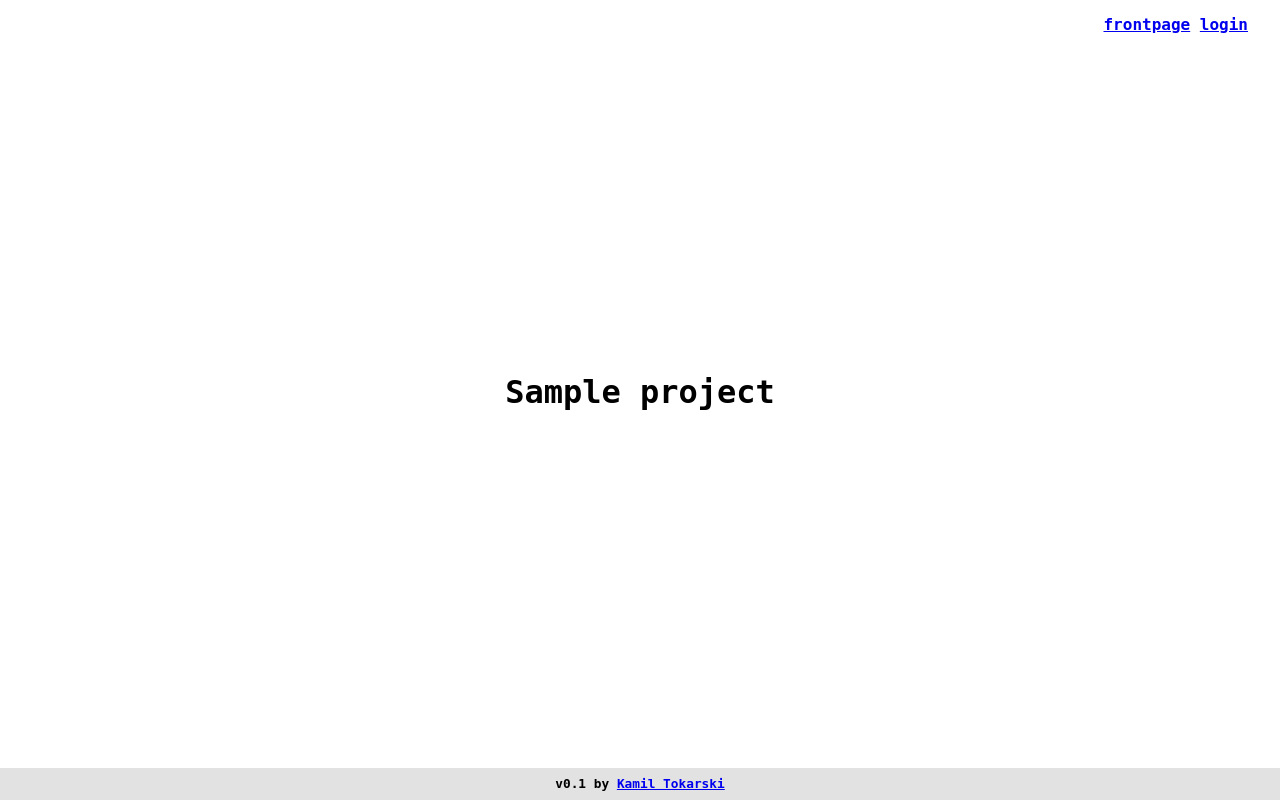
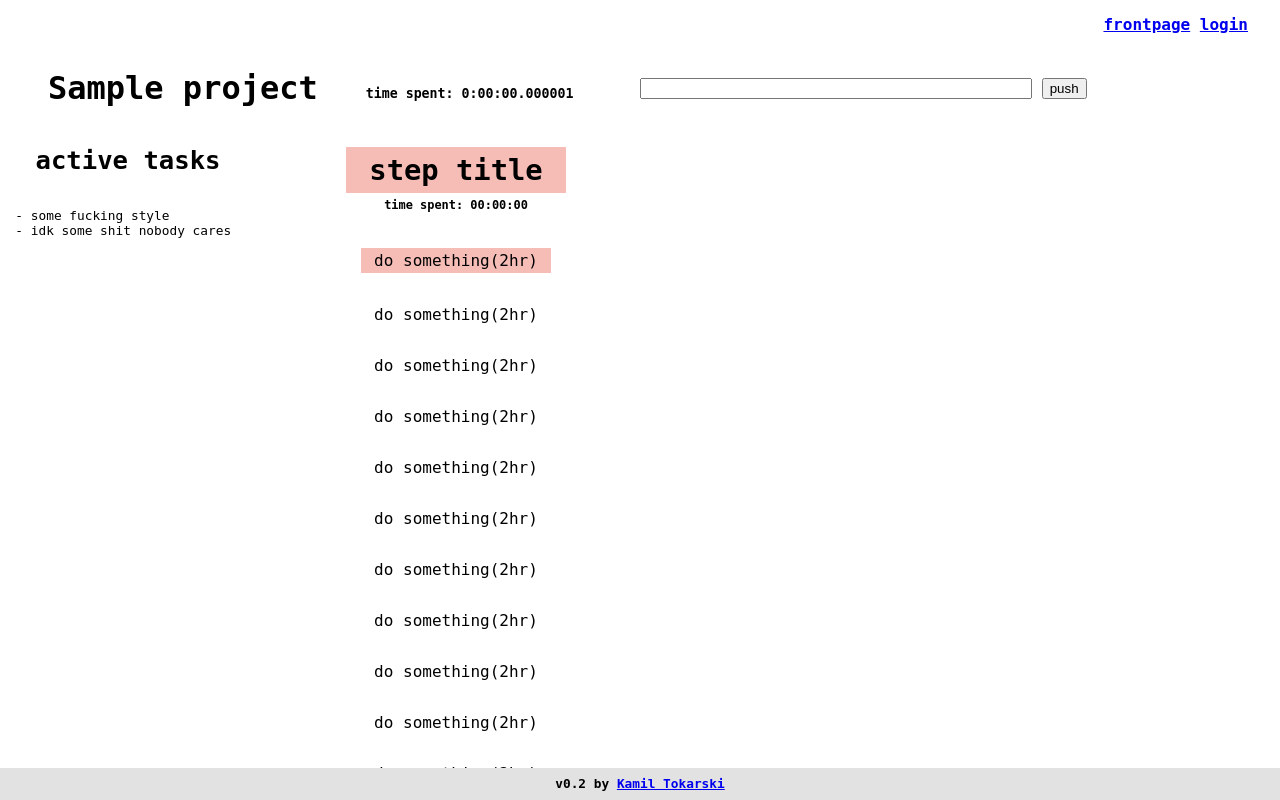
Before and after one commit to kamiltxyz/projekt, a Django app: a page that uses projekt_web/templates/elements/_footer.html in a window 1280 px wide. Run offline with Django 3.2, Linux system fonts and the light colour scheme; tables that the repository leaves empty hold one stand-in row (values such as "Sample post").

Commit message:
TODO:   - W końcu zrób żeby dodawanie stepów dzialalo   - Dodaj taski

```diff
--- a/projekt_core/admin.py
+++ b/projekt_core/admin.py
@@ -1,5 +1,6 @@
 from django.contrib import admin
-from .models import Project
+from .models import Project, Step
 
 # Register your models here.
 admin.site.register(Project);
+admin.site.register(Step)
--- a/projekt_core/models.py
+++ b/projekt_core/models.py
@@ -1,7 +1,26 @@
+import random
 from datetime import timedelta
+
 from django.db import models
 from django.contrib.auth.models import User
 from django.template.defaultfilters import slugify
+
+
+# Funkcje pomocnicze
+def get_random_color():
+    colors = ['red', 'green', 'blue', 'orange', 'purple']
+    return random.choice(colors)
+
+
+def create_step(project, step_title):
+    step = Step()
+
+    step.title = step_title;
+    step.project = project
+
+    step.save()
+
+    project.step_set.add(step)
 
 
 # Projects
@@ -22,3 +41,22 @@ class Project(models.Model):
 
     def __str__(self):
         return self.title
+
+
+# Step
+class Step(models.Model):
+    title = models.CharField(unique=True, max_length=128)
+    project = models.ForeignKey(Project, blank=True, null=True,
+                                on_delete=models.CASCADE)
+
+    color = models.CharField(max_length=10)
+    time_spent = models.DurationField(default=timedelta(0))
+
+    def save(self, *args, **kwargs):
+        if not self.id:
+            self.color = get_random_color()
+            self.title = slugify(self.title)
+        super(Step, self).save(*args, **kwargs)
+
+    def __str__(self):
+        return self.title
--- a/projekt_web/forms.py
+++ b/projekt_web/forms.py
@@ -7,3 +7,7 @@ class NewProjectForm(forms.ModelForm):
     class Meta:
         model = Project
         fields = ['title']
+
+
+class TerminalForm(forms.Form):
+    command = forms.CharField()
--- a/projekt_web/static/projekt_web/css/style.css
+++ b/projekt_web/static/projekt_web/css/style.css
@@ -172,3 +172,145 @@ footer {
   flex-direction: row;
   justify-content: flex-start;
 }
+
+/* project details */
+
+.details {
+  display: grid;
+  grid-template-rows: 5em 1fr;
+}
+
+.details > header {
+  display: grid;
+  grid-template-columns: 1fr 1fr;
+}
+
+.details > header > .info {
+  display: flex;
+  align-items: center;
+  justify-content: flex-start;
+}
+
+.details > header > .info > h1 {
+  margin: 0 1.5em;
+}
+
+.details > header > .info > h5 {
+  margin-top: 2.5em;
+}
+
+.details > header > .terminal {
+  display: flex;
+  align-items: center;
+  justify-content: center;
+}
+
+.terminal > form {
+  width: 100%;
+}
+
+.terminal > form > input[type='text'] {
+  width: 60%;
+  min-width: 200px;
+  font-family: monospace;
+}
+
+.terminal > form > input[type='submit'] {
+  height: 100%;
+}
+
+/* tasks */
+
+.tasks {
+  display: grid;
+  grid-template-columns: 16em 1fr;
+}
+
+.active {
+  font-size: .8em;
+  text-align: center;
+}
+
+.active > ul {
+  list-style-type: none;
+  padding: 1.2em;
+  text-align: left;
+}
+
+.active > ul > li {
+  margin: 0;
+  padding: 0;
+}
+
+.active > ul > li::before {
+  content: '- ';
+}
+
+/* steps */
+
+.steps-table {
+  display: flex;
+  align-items: center;
+  justify-content: flex-start;
+}
+
+.step {
+  max-height: calc(100vh - 10em);
+  min-width: 400px;
+
+  height: calc(100vh - 10em);
+  overflow-y: auto;
+}
+
+.step > header {
+  text-align: center;
+  font-size: .9em;
+}
+
+.step > header > h1 {
+  margin-bottom: 0;
+  display: inline-block;
+}
+
+.step > header > h5 {
+  margin-top: .4em;
+}
+
+.step-task-list {
+  list-style-type: none;
+  margin: 0;
+  padding: 0;
+
+  text-align: center;
+}
+
+.step-task {
+  margin: 1em 0;
+  display: inline-block;
+}
+
+/* special classes */
+
+.outline {
+  padding: .2em .8em;
+}
+
+.outline.red {
+  background: rgba(231, 76, 60, 0.37);
+}
+
+.outline.green {
+  background: rgba(39, 173, 96, 0.37);
+}
+
+.outline.blue {
+  background: rgba(41, 128, 185, 0.37);
+}
+
+.outline.orange {
+  background: rgba(210, 84, 0, 0.37);
+}
+
+.outline.purple {
+  background: rgba(142, 68, 173, 0.37);
+}
--- a/projekt_web/templates/elements/_footer.html
+++ b/projekt_web/templates/elements/_footer.html
@@ -1,3 +1,3 @@
 <footer>
-  v0.1 by <a href="https://kamiltokarski.xyz">Kamil Tokarski</a>
+  v0.2 by <a href="https://kamiltokarski.xyz">Kamil Tokarski</a>
 </footer>
--- a/projekt_web/templates/projekt_web/project_details.html
+++ b/projekt_web/templates/projekt_web/project_details.html
@@ -1,8 +1,68 @@
 {% extends "base.html" %}
 {% block content %}
-<div class="container">
-  <h1>
-    {{ project }}
-  </h1>
+<div class="details">
+  <header>
+    <div class="info">
+      <h1>{{ project.title }}</h1>
+      <h5>time spent: {{ project.time_spent }}</h5>
+    </div>
+    <div class="terminal">
+      <form method="post">
+        {% csrf_token %}
+
+        {% for error in form.command.errors %}
+          <p>{{ error }}</p>
+        {% endfor %}
+        {{ form.command }}
+
+        <input type="submit" name="" value="push">
+      </form>
+    </div>
+  </header>
+  <div class="tasks">
+    <div class="active">
+      <h1>active tasks</h1>
+      <ul>
+        <li>some fucking style</li>
+        <li>idk some shit nobody cares</li>
+      </ul>
+    </div>
+    <div class="steps-table">
+      <div class="step">
+        <header>
+          <h1 class="outline red">step title</h1>
+          <br>
+          <h5>time spent: 00:00:00</h5>
+        </header>
+
+        <ul class="step-task-list">
+          <li class="step-task outline red">do something(2hr)</li>
+          <br>
+          <li class="step-task">do something(2hr)</li>
+          <br>
+          <li class="step-task">do something(2hr)</li>
+          <br>
+          <li class="step-task">do something(2hr)</li>
+          <br>
+          <li class="step-task">do something(2hr)</li>
+          <br>
+          <li class="step-task">do something(2hr)</li>
+          <br>
+          <li class="step-task">do something(2hr)</li>
+          <br>
+          <li class="step-task">do something(2hr)</li>
+          <br>
+          <li class="step-task">do something(2hr)</li>
+          <br>
+          <li class="step-task">do something(2hr)</li>
+          <br>
+          <li class="step-task">do something(2hr)</li>
+          <br>
+          <li class="step-task">do something(2hr)</li>
+          <br>
+        </ul>
+      </div>
+    </div>
+  </div>
 </div>
 {% endblock %}
--- a/projekt_web/views.py
+++ b/projekt_web/views.py
@@ -1,8 +1,9 @@
+import random
 from django.http import HttpResponseRedirect
 from django.shortcuts import render, get_object_or_404
 
-from projekt_core.models import Project
-from .forms import NewProjectForm
+from projekt_core.models import Project, create_step
+from .forms import NewProjectForm, TerminalForm
 
 
 # Projects
@@ -36,5 +37,23 @@ def projects_list(request):
     return render(request, "projekt_web/project_list.html", {'projects': projects})
 
 def project_details(request, project_slug):
-    project = get_object_or_404(Project, slug=project_slug),
-    return render(request, "projekt_web/project_details.html", {'project':project[0]})
+    project = get_object_or_404(Project, slug=project_slug)
+
+    if request.method == 'POST':
+        form = TerminalForm(request.POST)
+
+        if form.is_valid():
+            command = form.cleaned_data['command'].split(' ')
+
+            if len(command) > 1:
+                if command[0] == 'as':
+                    if len(command) > 2:
+                        create_step(project, command[1])
+
+    else:
+        form = TerminalForm()
+
+    return render(request, "projekt_web/project_details.html", {
+        'project':project,
+        'form':form,
+    })
```
